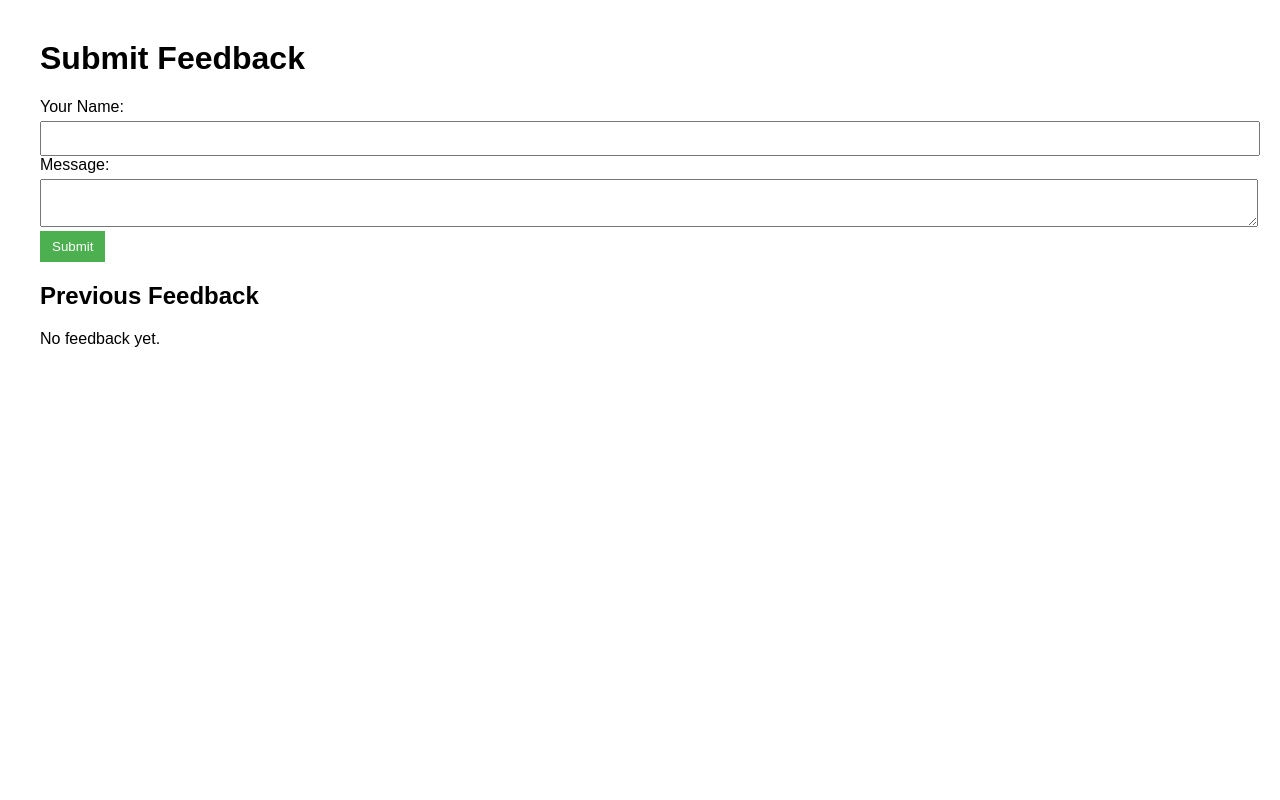
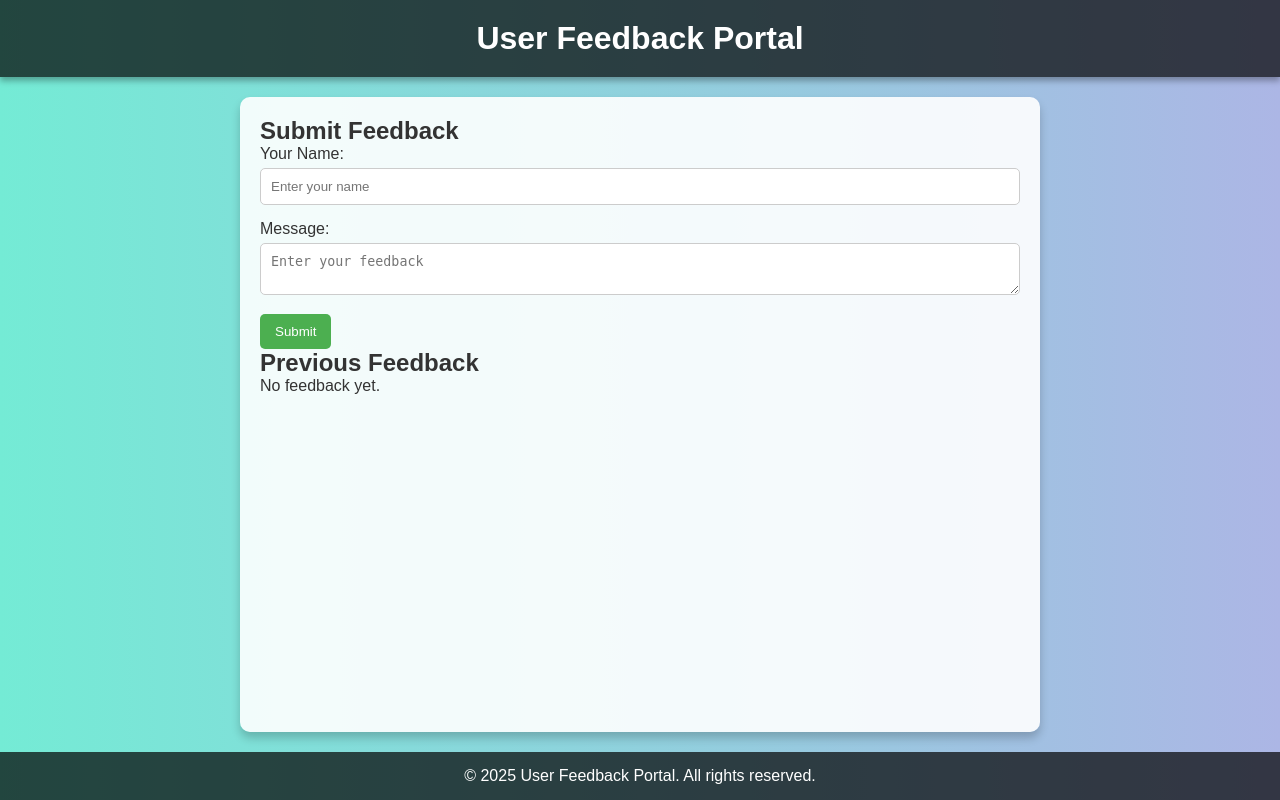
Before and after one commit to phani226/customerfeedback, a Flask app: page / in a window 1280 px wide. Run offline with Flask 3, Linux system fonts and the light colour scheme; data that the repository does not hold is empty.

Commit message:
addedd css to index page

```diff
--- /dev/null
+++ b/static/styles.css
@@ -0,0 +1,78 @@
+/* Basic Reset */
+* {
+    box-sizing: border-box;
+    margin: 0;
+    padding: 0;
+}
+
+/* Body and background */
+body {
+    font-family: 'Arial', sans-serif;
+    background: linear-gradient(to right, #74ebd5, #ACB6E5);
+    color: #333;
+    min-height: 100vh;
+    display: flex;
+    flex-direction: column;
+}
+
+/* Header */
+header {
+    background-color: rgba(0, 0, 0, 0.7);
+    color: white;
+    padding: 20px;
+    text-align: center;
+    box-shadow: 0px 4px 6px rgba(0,0,0,0.3);
+}
+
+/* Main content */
+main {
+    flex: 1;
+    width: 90%;
+    max-width: 800px;
+    margin: 20px auto;
+    background-color: rgba(255,255,255,0.9);
+    padding: 20px;
+    border-radius: 10px;
+    box-shadow: 0px 6px 10px rgba(0,0,0,0.2);
+}
+
+/* Form styling */
+.feedback-form input,
+.feedback-form textarea {
+    width: 100%;
+    margin-top: 5px;
+    margin-bottom: 15px;
+    padding: 10px;
+    border-radius: 5px;
+    border: 1px solid #ccc;
+}
+
+.feedback-form button {
+    padding: 10px 15px;
+    background-color: #4CAF50;
+    color: white;
+    border: none;
+    cursor: pointer;
+    border-radius: 5px;
+    transition: background-color 0.3s ease;
+}
+
+.feedback-form button:hover {
+    background-color: #45a049;
+}
+
+/* Feedback list */
+.feedback-list .feedback {
+    border-bottom: 1px solid #ddd;
+    margin-bottom: 10px;
+    padding-bottom: 10px;
+}
+
+/* Footer */
+footer {
+    background-color: rgba(0,0,0,0.7);
+    color: white;
+    text-align: center;
+    padding: 15px 0;
+    margin-top: auto;
+}
--- a/templates/index.html
+++ b/templates/index.html
@@ -3,24 +3,29 @@
 <head>
     <meta charset="UTF-8">
     <title>User Feedback</title>
-    <style>
-        body { font-family: Arial; margin: 40px; }
-        form { margin-bottom: 20px; }
-        input, textarea { width: 100%; margin-top: 5px; padding: 8px; }
-        button { padding: 8px 12px; background-color: #4CAF50; color: white; border: none; cursor: pointer; }
-        .feedback { border-bottom: 1px solid #ddd; margin-bottom: 10px; padding-bottom: 10px; }
-    </style>
+    <!-- Link external CSS -->
+    <link rel="stylesheet" href="{{ url_for('static', filename='styles.css') }}">
 </head>
 <body>
-    <h1>Submit Feedback</h1>
+    <header>
+        <h1>User Feedback Portal</h1>
+    </header>
+
+    <main>
+        <section class="feedback-form">
+            <h2>Submit Feedback</h2>
             <form method="POST">
                 <label>Your Name:</label><br>
-        <input type="text" name="name" required><br>
+                <input type="text" name="name" placeholder="Enter your name" required><br>
+
                 <label>Message:</label><br>
-        <textarea name="message" required></textarea><br>
+                <textarea name="message" placeholder="Enter your feedback" required></textarea><br>
+
                 <button type="submit">Submit</button>
             </form>
+        </section>
 
+        <section class="feedback-list">
             <h2>Previous Feedback</h2>
             {% for fb in feedbacks %}
                 <div class="feedback">
@@ -30,5 +35,11 @@
             {% else %}
                 <p>No feedback yet.</p>
             {% endfor %}
+        </section>
+    </main>
+
+    <footer>
+        <p>© 2025 User Feedback Portal. All rights reserved.</p>
+    </footer>
 </body>
 </html>
```
Also changed, not shown: feedback.db (added). Lines whose indentation alone changed are shown as unchanged.
